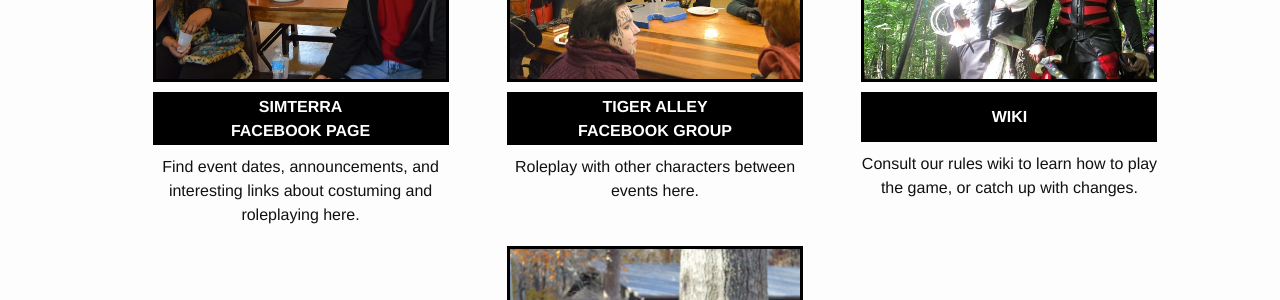
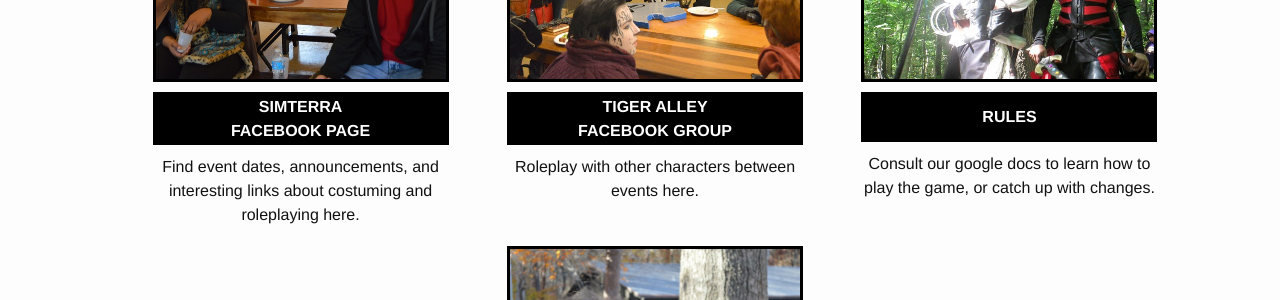
Before and after one commit to MetricMike/simterra-site, a Jekyll site: the page built from index.html, in a window 1280 px wide. Shown: the part 928-1228 px from the top of the page. Built offline with Jekyll 4.4.1, drawn with Linux system fonts in a browser that asks for light colours.

Commit message:
update homepage links

```diff
--- a/index.html
+++ b/index.html
@@ -10,22 +10,22 @@
   <ul class="image-row">
     <li class="link-container">
       <img src="images/home/facebook.jpg"/>
-      <div class="link"><a href="http://facebook.simterra.net">SimTerra<br>Facebook Page</a></div>
+      <div class="link"><a href="https://www.facebook.com/SimTerra/">SimTerra<br>Facebook Page</a></div>
       <p>Find event dates, announcements, and interesting links about costuming and roleplaying here.</p>
     </li>
     <li class="link-container">
       <img src="images/home/tigeralley.jpg"/>
-      <div class="link"><a href="http://tigeralley.simterra.net">Tiger Alley<br>Facebook Group</a></div>
+      <div class="link"><a href="https://www.facebook.com/groups/375400082635277/">Tiger Alley<br>Facebook Group</a></div>
       <p>Roleplay with other characters between events here.</p>
     </li>
     <li class="link-container">
       <img src="images/home/wiki.jpg"/>
-      <div class="link"><a href="http://wiki.simterra.net">Wiki</a></div>
-      <p>Consult our rules wiki to learn how to play the game, or catch up with changes.</p>
+      <div class="link"><a href="https://docs.google.com/document/d/1fOBNu7UqoxkuoiWcn2Wky2ONye2H3IC2Miv5BNqDwgk/edit?usp=sharing">Rules</a></div>
+      <p>Consult our google docs to learn how to play the game, or catch up with changes.</p>
     </li>
     <li class="link-container">
       <img src="images/home/simrep.jpg"/>
-      <div class="link"><a href="http://simrep.simterra.net">SimRep</a></div>
+      <div class="link"><a href="https://simrep.simterra.net">SimRep</a></div>
       <p>Our online character management system: track ongoing projects, view your character sheet, and interact with the INC bank.</p>
     </li>
   </ul>
```
